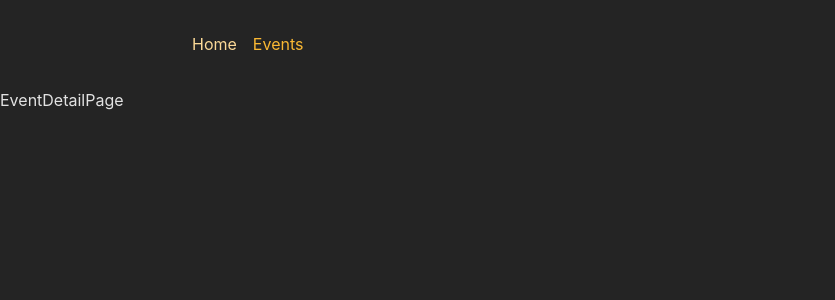
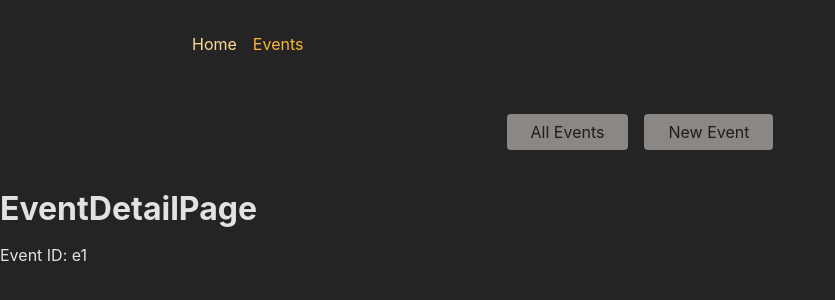
Before and after one commit to anouar4070/Advanced-multi-page-project, a React (Create React App) app in the folder frontend/: page /events/e1 in a window 1280 px wide. Shown: the top 300 px of the page, without its empty margins (0-835 px from the left). Built offline with nearby package versions, Linux system fonts and the light colour scheme.

Commit message:
add EventsRootLayout as a nested layout route

```diff
--- a/frontend/src/App.js
+++ b/frontend/src/App.js
@@ -26,6 +26,7 @@
 import NewEventPage from "./pages/NewEvent";
 import EditEventPage from "./pages/EditEvent";
 import RootLayout from "./pages/Root";
+import EventsRootLayout from "./pages/EventsRoot";
 
 const router = createBrowserRouter([
   {
@@ -33,10 +34,16 @@
     element: <RootLayout />,
     children: [
       { index: true, element: <HomePage /> },
-      { path: "events", element: <EventsPage /> },
-      { path: "events/:eventId", element: <EventDetailPage /> },
-      { path: "events/new", element: <NewEventPage /> },
-      { path: "events/:eventId/edit", element: <EditEventPage /> },
+      {
+        path: "events",
+        element: <EventsRootLayout />,
+        children: [
+          { index: true, element: <EventsPage /> },
+          { path: ":eventId", element: <EventDetailPage /> },
+          { path: "new", element: <NewEventPage /> },
+          { path: ":eventId/edit", element: <EditEventPage /> },
+        ],
+      },
     ],
   },
 ]);
--- a/frontend/src/components/EventsNavigation.js
+++ b/frontend/src/components/EventsNavigation.js
@@ -1,4 +1,5 @@
-import classes from './EventsNavigation.module.css';
+import { NavLink } from "react-router-dom";
+import classes from "./EventsNavigation.module.css";
 
 function EventsNavigation() {
   return (
@@ -6,10 +7,23 @@
       <nav>
         <ul className={classes.list}>
           <li>
-            <a href="/events">All Events</a>
+            <NavLink
+              to="/events"
+              className={({ isActive }) =>
+                isActive ? classes.active : undefined }
+              end
+            >
+              All Events
+            </NavLink>
           </li>
           <li>
-            <a href="/events/new">New Event</a>
+            <NavLink
+              to="/events/new"
+              className={({ isActive }) =>
+                isActive ? classes.active : undefined }
+            >
+              New Event
+            </NavLink>
           </li>
         </ul>
       </nav>
--- a/frontend/src/pages/EventDetail.js
+++ b/frontend/src/pages/EventDetail.js
@@ -1,11 +1,18 @@
+import { useParams } from "react-router-dom";
+
+function EventDetailPage() {
+  const params = useParams();
 
 
- function EventDetailPage() {
-  return (
-    <div>
-      EventDetailPage
-    </div>
+  return(
+    <>
+     <h1>EventDetailPage</h1>
+     <p>Event ID: {params.eventId}</p>
+    </>
   )
+
 }
 
 export default EventDetailPage;
+
+//eventId must match the parameter name you've defined in your route path, it must be :eventId is the dynamic part of the URL
--- /dev/null
+++ b/frontend/src/pages/EventsRoot.js
@@ -0,0 +1,16 @@
+import { Outlet } from 'react-router-dom';
+import EventsNavigation from '../components/EventsNavigation'
+
+ function EventsRootLayout() {
+  return (
+    <>
+      <EventsNavigation />
+      <main>
+        <Outlet />
+      </main>
+    </>
+  )
+}
+
+
+export default EventsRootLayout;
```
